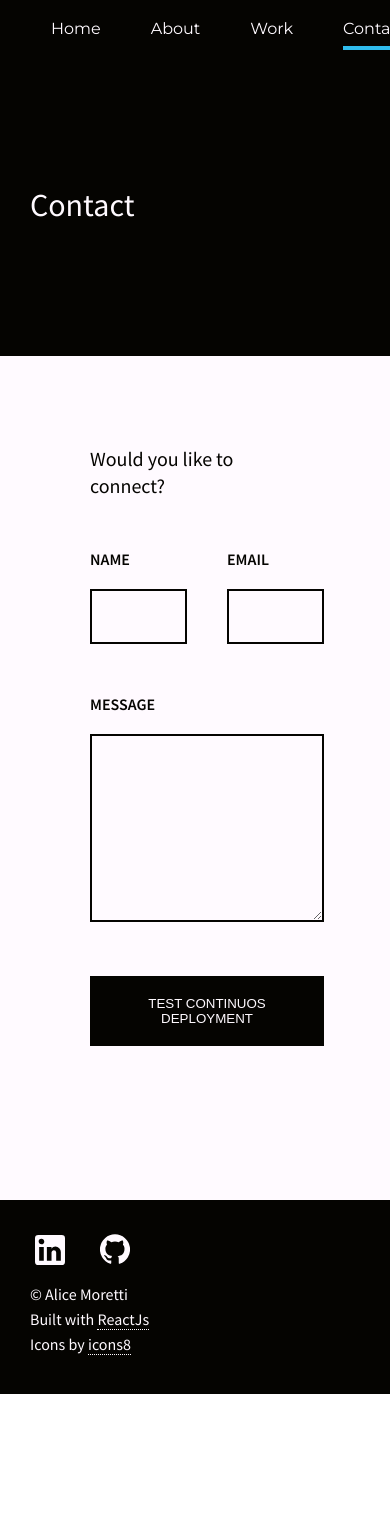
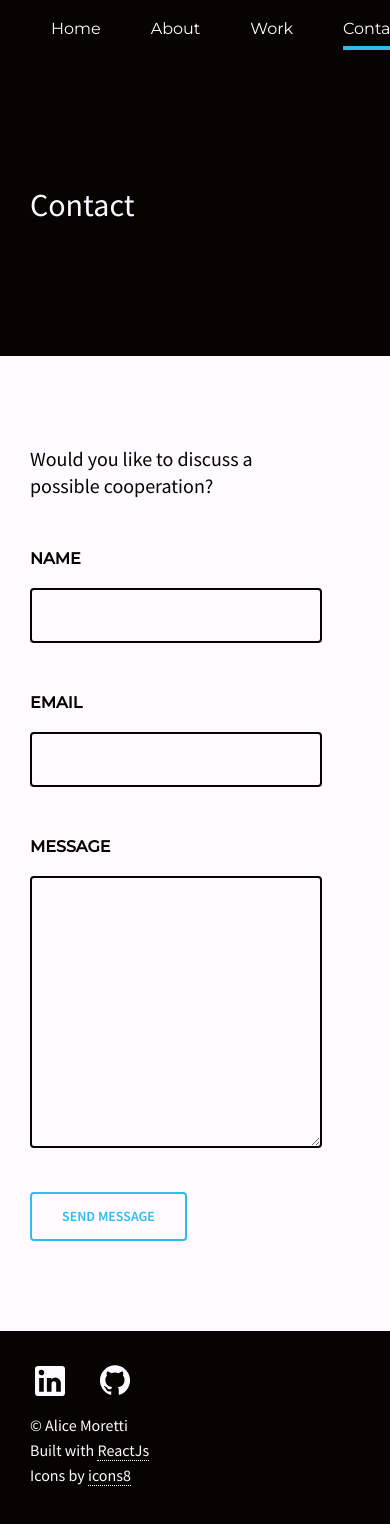
Before and after one commit to Alicino88/portfolio-website, a React (Create React App) app: page /Contact in a window 390 px wide. Shown: the top 1524 px of the page. Before the commit the page ends 1394 px from the top, so only its background shows below. Built offline with nearby package versions, Linux system fonts and the light colour scheme.

Commit message:
Made contact form responsive

```diff
--- a/src/Contact.js
+++ b/src/Contact.js
@@ -1,25 +1,61 @@
 import { TextareaAutosize, Typography } from "@material-ui/core";
 import { makeStyles } from "@material-ui/core/styles";
+import Button from "@material-ui/core/Button";
+import classNames from "classnames";
 
 import Header from "./Header.js";
 
-const useStyles = makeStyles({
+const useStyles = makeStyles((theme) => ({
   background: {
     background: "#FFFAFF",
     color: "#050401",
-    padding: "90px 90px 0px 90px",
-    height: "100vh",
+    padding: "90px 90px 90px 90px",
+    height: "auto",
+    [theme.breakpoints.down("sm")]: {
+      paddingLeft: "60px",
+    },
+    [theme.breakpoints.down("xs")]: {
+      paddingLeft: "30px",
+    },
   },
 
   formStyle: {
-    width: "60vw",
+    width: "45vw",
     marginTop: "50px",
     maxWidth: "800px",
+    [theme.breakpoints.down("md")]: {
+      width: "60vw",
+    },
+    [theme.breakpoints.down("sm")]: {
+      width: "70vw",
+    },
+    [theme.breakpoints.down("xs")]: {
+      width: "80vw",
+    },
+  },
+
+  nameAndEmailSection: {
+    [theme.breakpoints.down("xs")]: {
+      display: "flex",
+      flexDirection: "column",
+    },
   },
 
   nameAndEmailContainer: {
     width: "50%",
     float: "left",
+    [theme.breakpoints.down("xs")]: {
+      width: "100%",
+    },
+  },
+
+  emailPaddingLeft: {
+    paddingLeft: "20px",
+    marginBottom: "50px",
+    [theme.breakpoints.down("xs")]: {
+      paddingLeft: "0px",
+      paddingRight: "20px",
+    },
   },
 
   nameAndEmailStyle: {
@@ -30,6 +66,13 @@ const useStyles = makeStyles({
     textDecoration: "none",
     outline: "0",
     color: "#050401",
+    padding: "20px 20px 20px 20px",
+    fontFamily: "Source Sans Pro",
+    fontSize: "20px",
+    borderRadius: "4px",
+    [theme.breakpoints.down("sm")]: {
+      fontSize: "15px",
+    },
 
     "&:focus": {
       border: "2px solid #30BCED",
@@ -50,6 +93,13 @@ const useStyles = makeStyles({
     fontWeight: "600",
     textTransform: "uppercase",
     marginBottom: "20px",
+    fontFamily: "Montserrat",
+  },
+
+  textAreaContainer: {
+    [theme.breakpoints.down("xs")]: {
+      paddingRight: "20px",
+    },
   },
 
   textAreaStyle: {
@@ -59,25 +109,34 @@ const useStyles = makeStyles({
     textDecoration: "none",
     outline: "0",
     color: "#050401",
+    padding: "20px 20px 20px 20px",
+    fontFamily: "Source Sans Pro",
+    fontSize: "20px",
+    borderRadius: "4px",
+    [theme.breakpoints.down("sm")]: {
+      fontSize: "15px",
+    },
 
     "&:focus": {
       border: "2px solid #30BCED",
     },
   },
   buttonStyle: {
-    marginTop: "50px",
-    border: "none",
-    cursor: "pointer",
-    padding: "20px 40px",
-    backgroundColor: "#050401",
+    padding: "10px 30px",
+    fontWeight: "600",
+    marginTop: "40px",
+    color: "#30BCED",
+    border: "2px solid #30BCED",
+    "&:hover": {
+      backgroundColor: "#30BCED",
       color: "#FFFAFF",
-    textTransform: "upperCase",
+    },
+  },
 
   "&:hover": {
     backgroundColor: "#30BCED",
   },
-  },
-});
+}));
 
 const Contact = (Name) => {
   const classes = useStyles();
@@ -86,7 +145,7 @@ const Contact = (Name) => {
       <Header title={"Contact"} />
       <div className={classes.background}>
         <Typography variant="h5" component="h2">
-          Would you like to connect?
+          Would you like to discuss a possible cooperation?
         </Typography>
 
         <form
@@ -101,6 +160,7 @@ const Contact = (Name) => {
 
           {/*for attribute on the label and id attribute on input must be the same to bind them together
             name attribute on the input field is necessary for the information to be sent*/}
+          <div className={classes.nameAndEmailSection}>
             <div
               className={classes.nameAndEmailContainer}
               style={{ paddingRight: "20px", marginBottom: "50px" }}
@@ -116,8 +176,10 @@ const Contact = (Name) => {
               ></input>
             </div>
             <div
-            className={classes.nameAndEmailContainer}
-            style={{ paddingLeft: "20px", marginBottom: "50px" }}
+              className={classNames(
+                classes.nameAndEmailContainer,
+                classes.emailPaddingLeft
+              )}
             >
               <label className={classes.labelStyle} for="email">
                 Email
@@ -129,8 +191,9 @@ const Contact = (Name) => {
                 name="email"
               ></input>
             </div>
+          </div>
 
-          <div>
+          <div className={classes.textAreaContainer}>
             <label className={classes.labelStyle} for="message">
               Message
             </label>
@@ -143,9 +206,14 @@ const Contact = (Name) => {
             ></textarea>
           </div>
           <div className={classes.buttonContainer}>
-            <button className={classes.buttonStyle} type="submit">
-              Test continuos deployment
-            </button>
+            <Button
+              className={classes.buttonStyle}
+              disableElevation
+              disableRipple
+              variant="outlined"
+            >
+              Send message
+            </Button>
           </div>
         </form>
       </div>
```
Lines whose indentation alone changed are shown as unchanged.
